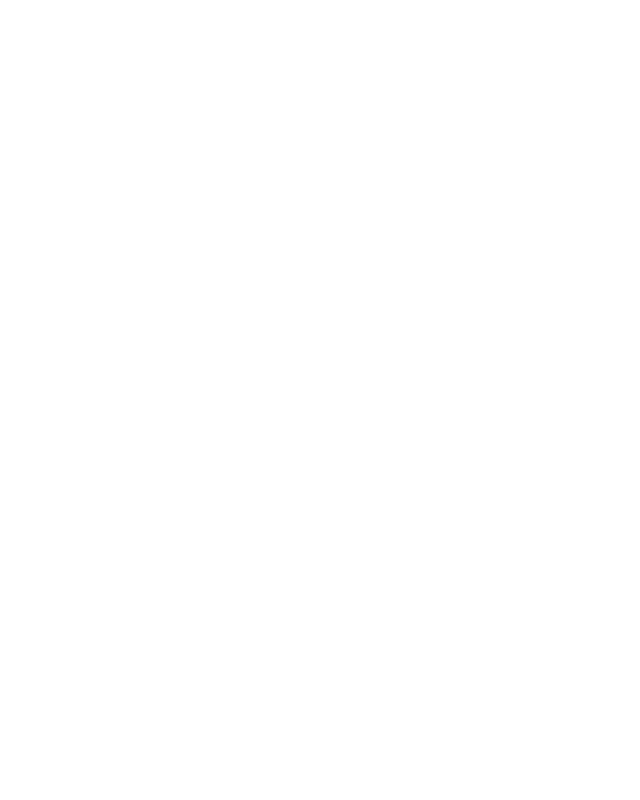
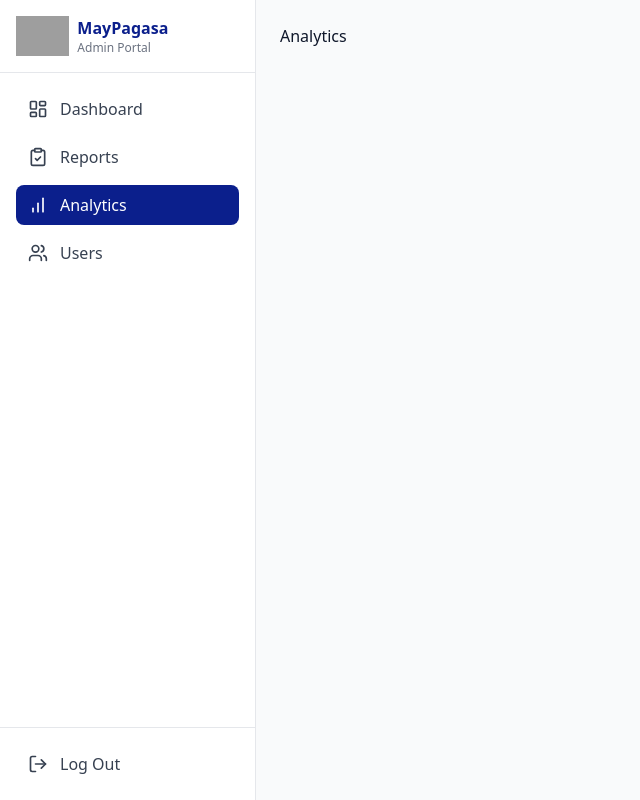
Before and after one commit to JanLancelot/MayPagasa-Project-TEMP-NAME-, a React (Vite) app: page /admin/analytics in a window 1280 px wide. Before the commit this address had no page. Shown: the whole page, without its empty margins (0-640 px from the left). Built offline with nearby package versions, Linux system fonts and the light colour scheme; grey boxes are pictures that could not be loaded.

Commit message:
Commit: test analytics

```diff
--- a/src/App.tsx
+++ b/src/App.tsx
@@ -11,6 +11,8 @@
 import { UserProfile } from './pages/student/UserProfile';
 import { AdminDashboard } from './pages/admin/AdminDashboard';
 import { ReportVerification } from './pages/admin/ReportVerification';
+import { Analytics } from './pages/admin/Analytics';
+
 export function App() {
   return <Router>
       <Routes>
@@ -27,6 +29,7 @@
         <Route path="/admin" element={<AdminLayout />}>
           <Route index element={<AdminDashboard/>} />
           <Route path='/admin/reports' element={<ReportVerification/>} />
+          <Route path='/admin/analytics' element={<Analytics/>} />
         </Route>
         <Route path="/" element={<Navigate to="/student/login" replace />} />
       </Routes>
--- a/src/pages/admin/Analytics.tsx
+++ b/src/pages/admin/Analytics.tsx
@@ -0,0 +1,7 @@
+import React from 'react'
+
+export const Analytics = () => {
+  return (
+    <div>Analytics</div>
+  )
+}
```
